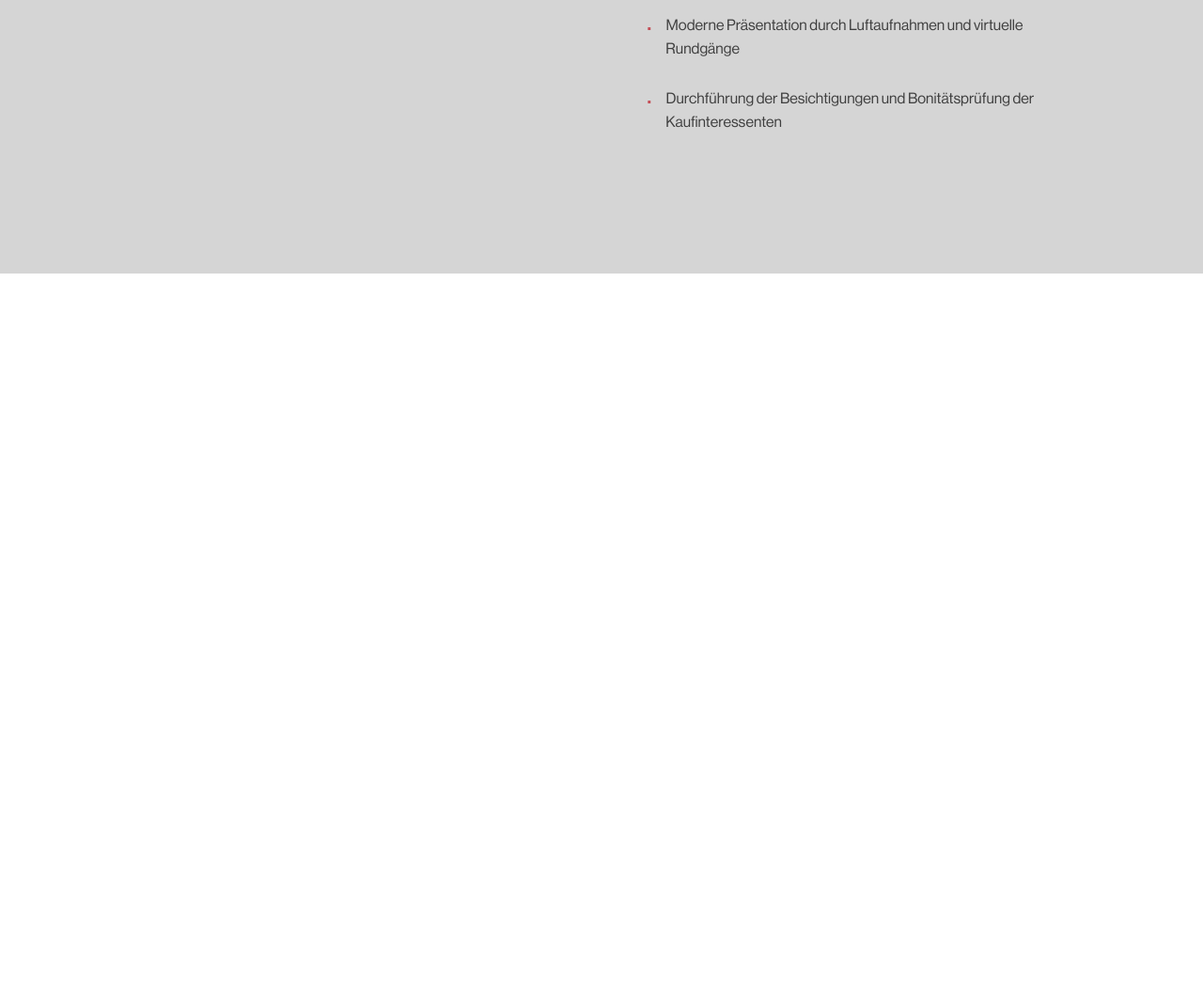
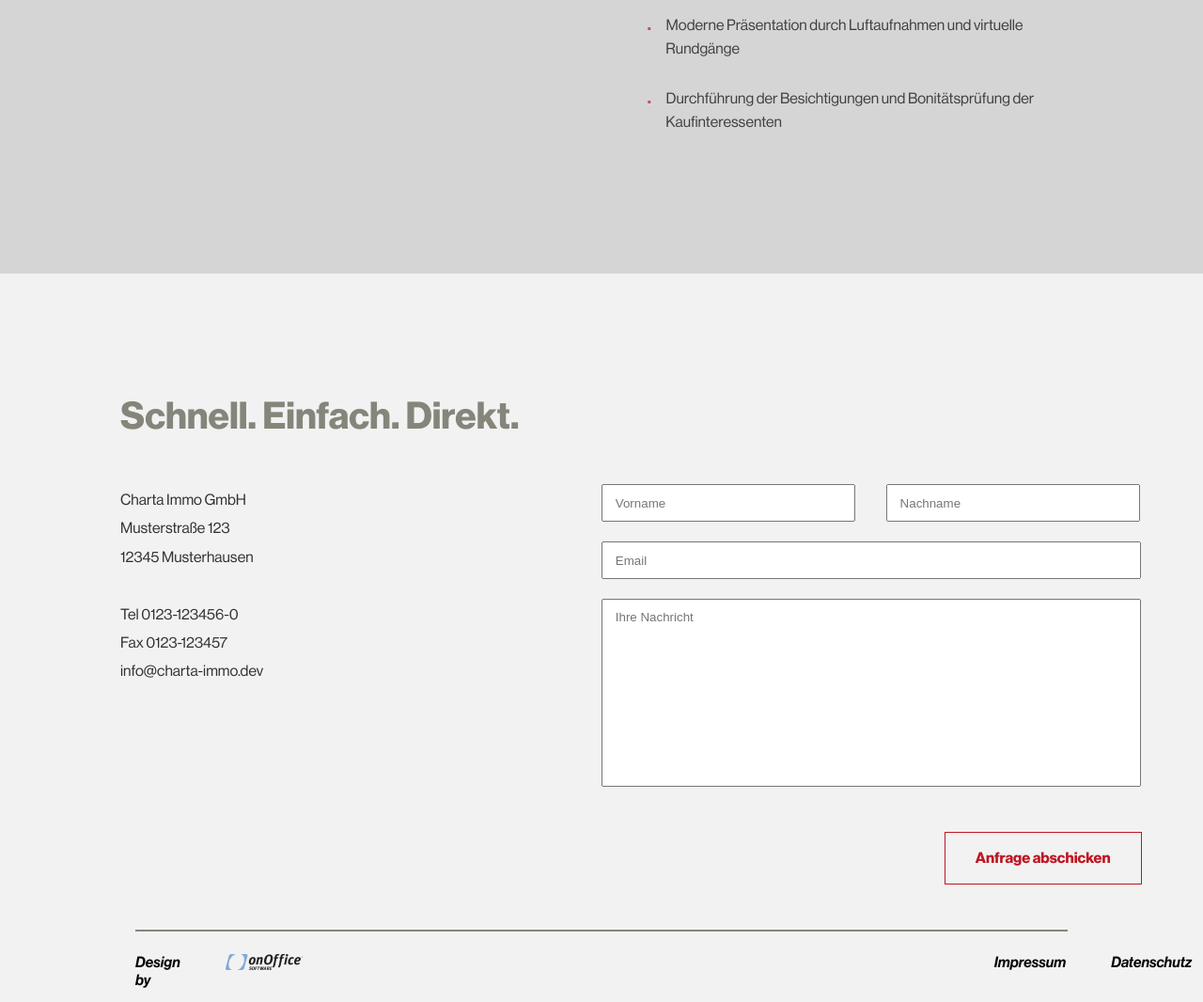
Before and after one commit to jamerza-aos/CHARTAImmo, a plain HTML site: page index.html in a window 1280 px wide. Shown: the part 5076-6142 px from the top of the page at 94% size. Before the commit the page ends 5367 px from the top, so only its background shows below. Drawn offline with Linux system fonts and the light colour scheme.

Commit message:
footer done

```diff
--- a/assets/scss/style.scss
+++ b/assets/scss/style.scss
@@ -416,3 +416,91 @@
     }
 
 }
+.rechteck45{
+    background-color: #F2F2F2;
+    height: 775px;
+
+    &__überschrift{
+        display: flex;
+    }
+    &__data,&__inputs-div{
+        width: 50%;
+    }
+    &__text{
+        color: #85857B;
+        font-size: 40px;
+        font-family: NeueHaasDisplayBold;
+        padding: 8rem 0 3rem 8rem;
+    }
+    &__ul{
+        padding: 0.1rem 8rem;
+        list-style-type: none;
+        line-height: 1.9;
+    }
+    &__item{
+        font-size: 16px;
+        font-family: neueHaasDisplayRoman;
+        opacity: 0.8;
+    }
+    &__inputs-div{
+        gap: 10px;
+    }
+    &__text-input,&__text-input2{
+        height: 40px;
+        width: 270px;
+        padding-left: 0.8rem;
+    }
+    &__text-input2{
+        margin:0 0 1.3rem 1.8rem;
+        padding-left: 0.8rem;
+    }
+    &__email-input{
+        height: 40px;
+        width: 574px;
+        margin-bottom: 1.3rem;
+        padding-left: 0.8rem;
+    }
+    &__nachricht-input{
+        height: 25vh;
+        padding-bottom: 20vh;
+        padding-left: 0.8rem;
+        width: 574px;
+        color: #000;
+    }
+    &__button{
+        font-size: 16px;
+        border: 1px solid #BE1622;
+        color: #BE1622;
+        padding: 1.1rem 2rem;
+        background: none;
+        font-family: NeueHaasDisplayBold;
+        margin: 3rem 0 3rem 22.8rem;
+    }
+    &__button:hover{
+        background-color: #BE1622;
+        color: #F2F2F2;
+    }
+}
+
+.footer{
+     height: 8vh;
+    display: flex;
+    background-color: #F2F2F2;
+    border-top: 2px solid #85857B;
+    margin: 0rem 9rem;
+    font-family: NeueHaasDisplayMediumItalic;
+    padding-top: 1.5rem;
+    &__design{
+        padding-right: 3rem;
+    }
+    &__logo{
+        height: 17px;
+        width: 82px;
+        // padding-left: 1rem;
+    }
+    &__Impressum{
+        padding-left: 46rem;
+        padding-right: 3rem;
+    }
+
+}
--- a/index.html
+++ b/index.html
@@ -265,5 +265,37 @@
         </div>
     </main>
 
+    <main class="rechteck45">
+        <h1 class="rechteck45__text">Schnell. Einfach. Direkt.</h1>
+
+        <div class="rechteck45__überschrift">
+            <div class="rechteck45__data">
+                <ul class="rechteck45__ul">
+                    <li class="rechteck45__item"> Charta Immo GmbH </li>
+                    <li class="rechteck45__item">Musterstraße 123</li>
+                    <li class="rechteck45__item">12345 Musterhausen</li> <br>
+                    <li class="rechteck45__item">Tel 0123-123456-0 </li>
+                    <li class="rechteck45__item">Fax 0123-123457 </li>
+                    <li class="rechteck45__item">info@charta-immo.dev</li>
+                </ul>
+            </div>
+            <div class="rechteck45__inputs-div">
+                <input type="text" class="rechteck45__text-input"  placeholder="Vorname"> <input type="text" class="rechteck45__text-input2" placeholder="Nachname"><br>
+                <input type="email" class="rechteck45__email-input" placeholder="Email" > <br>
+                <input type="text" class="rechteck45__nachricht-input" placeholder="Ihre Nachricht"> <br>
+                <button class="rechteck45__button">Anfrage abschicken</button>
+            </div>
+        </div>
+
+        <footer class="footer">
+            <h4 class="footer__design">Design by</h4>
+            <img class="footer__logo" src="./assets/img/onoffice-logo@2x.png" alt="">
+
+            <h4 class="footer__Impressum">Impressum</h4>
+            <h4 class="footer__datenschutz">Datenschutz</h4>
+        </footer>
+
+    </main>
+
 </body>
 </html>
```
Also changed, not shown: assets/scss/style.css, 1 other file.
